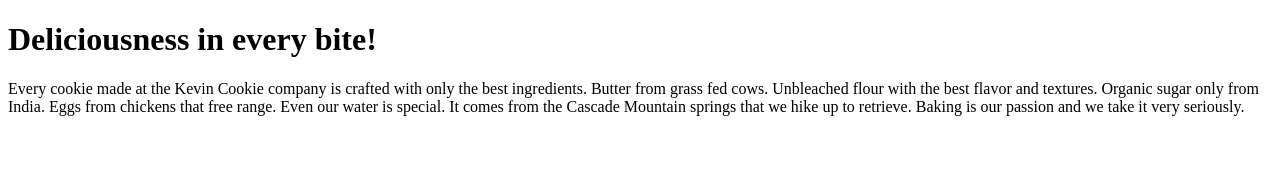
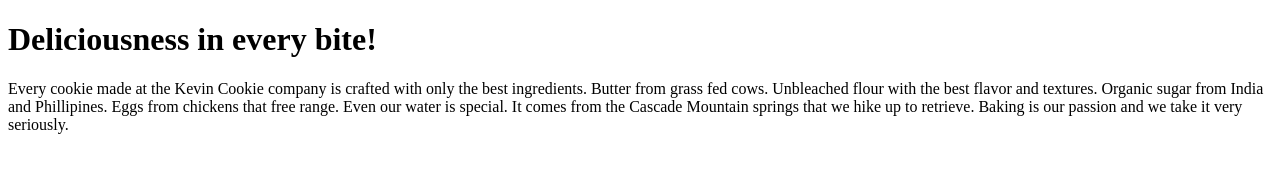
Before and after one commit to pieter-ak/KevinCookieCompany.com, a plain HTML site: page index.htm in a window 1280 px wide. Drawn offline with Linux system fonts and the light colour scheme.

Commit message:
Update index to include Phillipines

```diff
--- a/index.htm
+++ b/index.htm
@@ -3,7 +3,7 @@
 <body>
 
 <h1>Deliciousness in every bite!</h1>
-<p>Every cookie made at the Kevin Cookie company is crafted with only the best ingredients. Butter from grass fed cows. Unbleached flour with the best flavor and textures. Organic sugar only from India. Eggs from chickens that free range. Even our water is special. It comes from the Cascade Mountain springs that we hike up to retrieve. Baking is our passion and we take it very seriously.</p>
+<p>Every cookie made at the Kevin Cookie company is crafted with only the best ingredients. Butter from grass fed cows. Unbleached flour with the best flavor and textures. Organic sugar from India and Phillipines. Eggs from chickens that free range. Even our water is special. It comes from the Cascade Mountain springs that we hike up to retrieve. Baking is our passion and we take it very seriously.</p>
 
 </body>
 </html>
```
